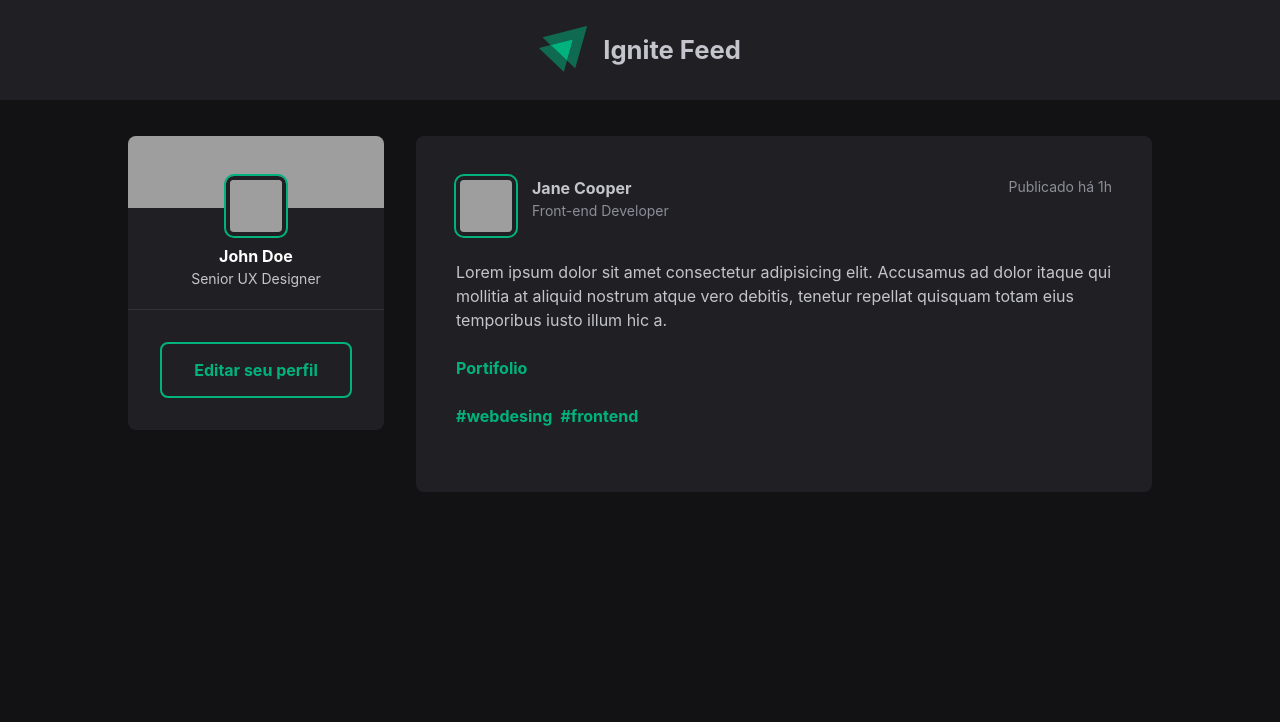
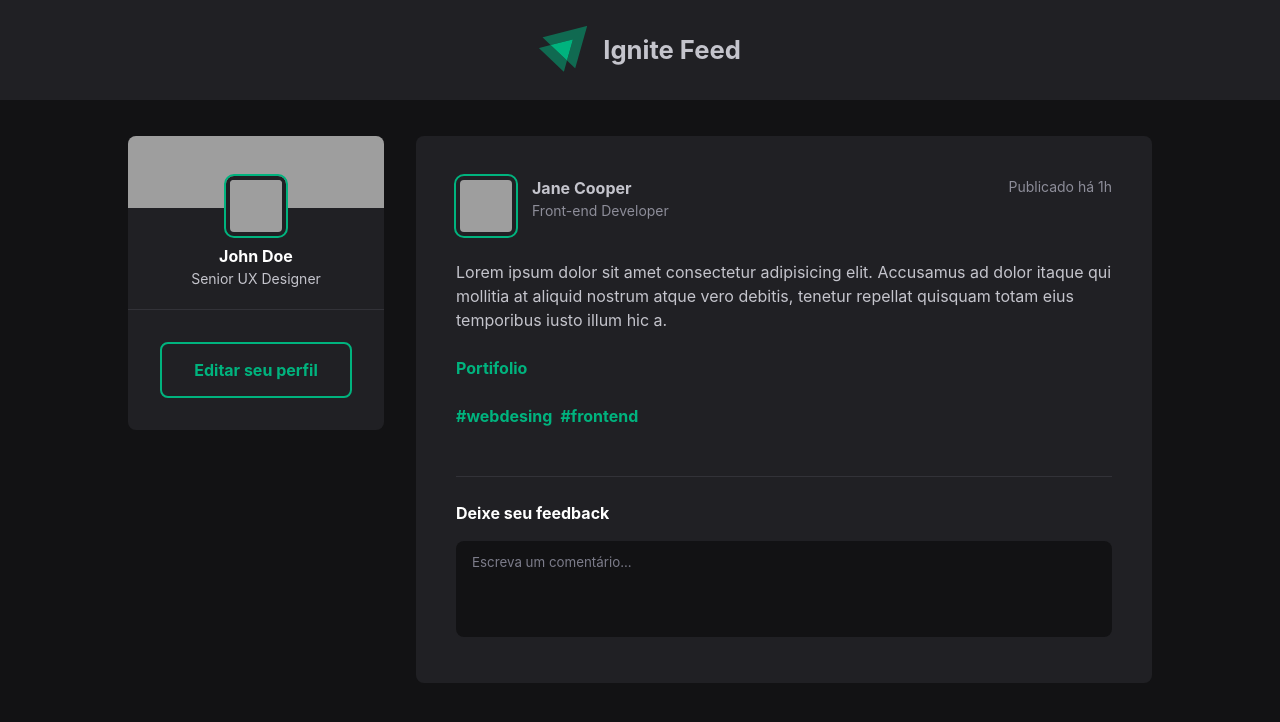
Before and after one commit to romulmelo/rocketseat-ignite-feed, a React (Vite) app: page / in a window 1280 px wide. Shown: the top 722 px of the page. Built offline with nearby package versions, Linux system fonts and the light colour scheme; grey boxes are pictures that could not be loaded.

Commit message:
feat: add a feedback Form in Post component

```diff
--- a/src/components/global/Post/index.jsx
+++ b/src/components/global/Post/index.jsx
@@ -1,4 +1,6 @@
 import Avatar from "@/components/global/Avatar"
+import Form from "@/components/global/Form"
+import Textarea from "@/components/global/Textarea"
 
 import styles from "./Post.module.scss"
 
@@ -49,6 +51,9 @@ function Post() {
           </strong>
         </p>
       </div>
+      <Form>
+        <Textarea />
+      </Form>
     </article>
   )
 }
```
